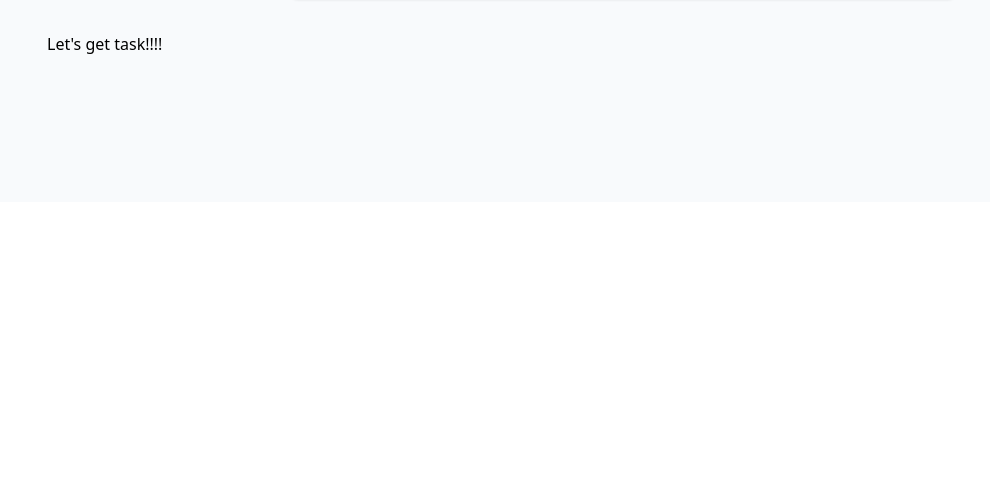
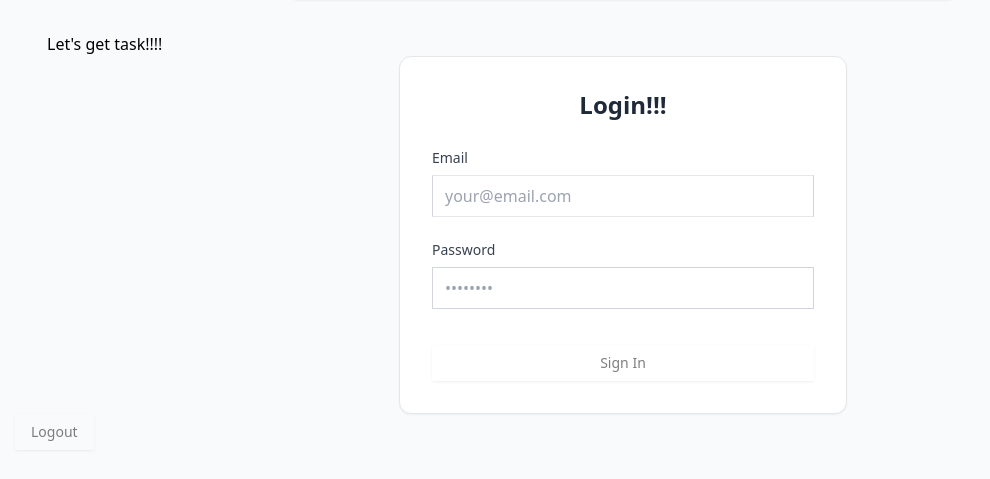
Before and after one commit to superhorin/TaskEnce, a React app in the folder frontend/: page / in a window 1280 px wide. Shown: the part 598-1077 px from the top of the page, without its empty margins (17-1007 px from the left). Before the commit the page ends 800 px from the top, so only its background shows below. Built offline with nearby package versions, Linux system fonts and the light colour scheme; no server answers; the HTML template or start-up script is replaced by a standard one.

Commit message:
feat: add login logout components #20

```diff
--- a/frontend/src/features/auth/components/LoginForm.tsx
+++ b/frontend/src/features/auth/components/LoginForm.tsx
@@ -1,4 +1,4 @@
-import { useAppDispatch, useAppSelector } from "@/app/hooks"
+import { useAppDispatch, useAppSelector } from "@/app/hooks";
 import { Button } from "@/components/ui/button";
 import React, { useState } from "react";
 import { loginUser } from "../authSlice";
--- /dev/null
+++ b/frontend/src/features/auth/components/Logout.tsx
@@ -0,0 +1,25 @@
+import { useAppDispatch, useAppSelector } from "@/app/hooks"
+import { Button } from "@/components/ui/button";
+import { logout } from "../authSlice";
+
+export const Logout = () => {
+	const dispatch = useAppDispatch();
+	const isAuth = useAppSelector(state => Boolean(state.auth.token));
+
+	const handleSubmit = () => {
+		dispatch(logout());
+	}
+
+	return (
+		<div>
+			<form onSubmit={handleSubmit}>
+				<Button
+					type="submit"
+					disabled={!isAuth}
+				>
+					Logout
+				</Button>
+			</form>
+		</div>
+	)
+}
--- a/frontend/src/pages/TaskPage.tsx
+++ b/frontend/src/pages/TaskPage.tsx
@@ -1,11 +1,15 @@
 // src/pages/TaskPage.tsx
+import { LoginForm } from '@/features/auth/components/LoginForm'
 import { TaskManager } from '../features/tasks/components/TaskManager'
+import { Logout } from '@/features/auth/components/Logout'
 
 export const TaskPage = () => {
 
 	return (
 		<div className="p-8 bg-slate-50 min-h-screen">
 			<TaskManager />
+			<LoginForm />
+			<Logout />
 		</div>
 	)
 }
```
